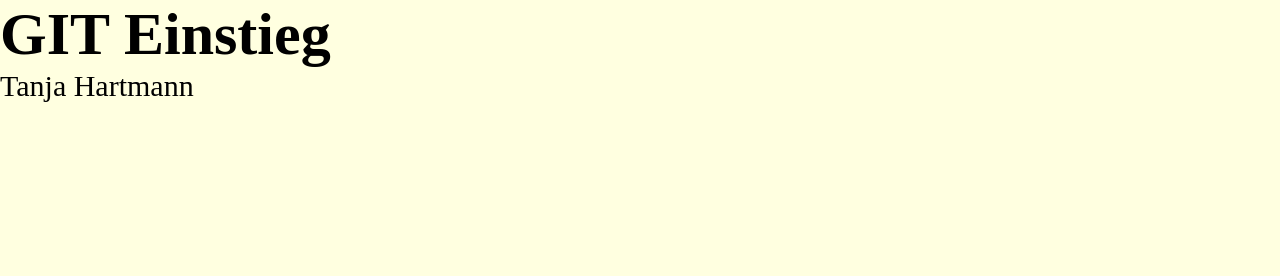
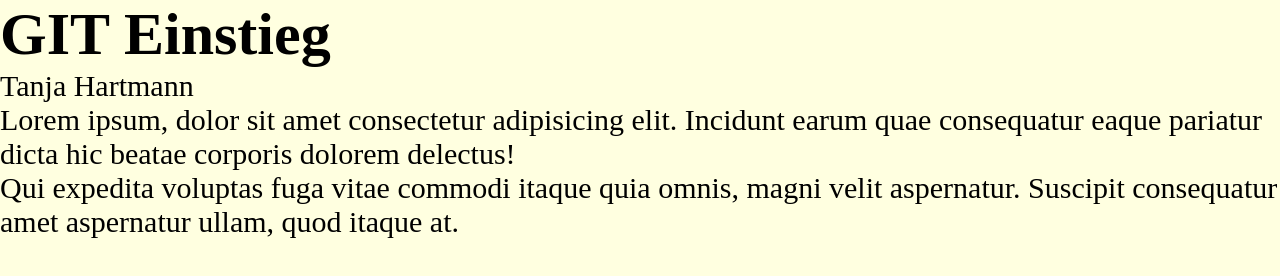
Before and after one commit to th452/erste-webseite, a plain HTML site: page index.html in a window 1280 px wide. Drawn offline with Linux system fonts and the light colour scheme.

Commit message:
Mainbereich hinzugefügt

```diff
--- a/index.html
+++ b/index.html
@@ -11,5 +11,17 @@
     <h1>GIT Einstieg</h1>
 
     <p>Tanja Hartmann</p>
+
+    <main>
+      <p>
+        Lorem ipsum, dolor sit amet consectetur adipisicing elit. Incidunt earum
+        quae consequatur eaque pariatur dicta hic beatae corporis dolorem
+        delectus!
+      </p>
+      <p>
+        Qui expedita voluptas fuga vitae commodi itaque quia omnis, magni velit
+        aspernatur. Suscipit consequatur amet aspernatur ullam, quod itaque at.
+      </p>
+    </main>
   </body>
 </html>
```
